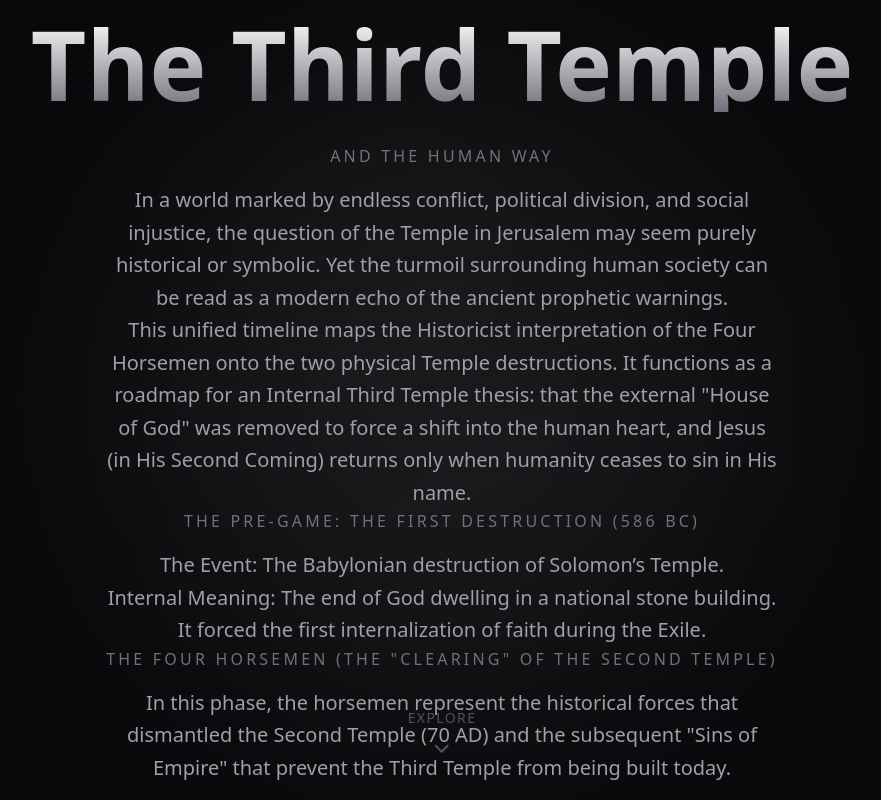
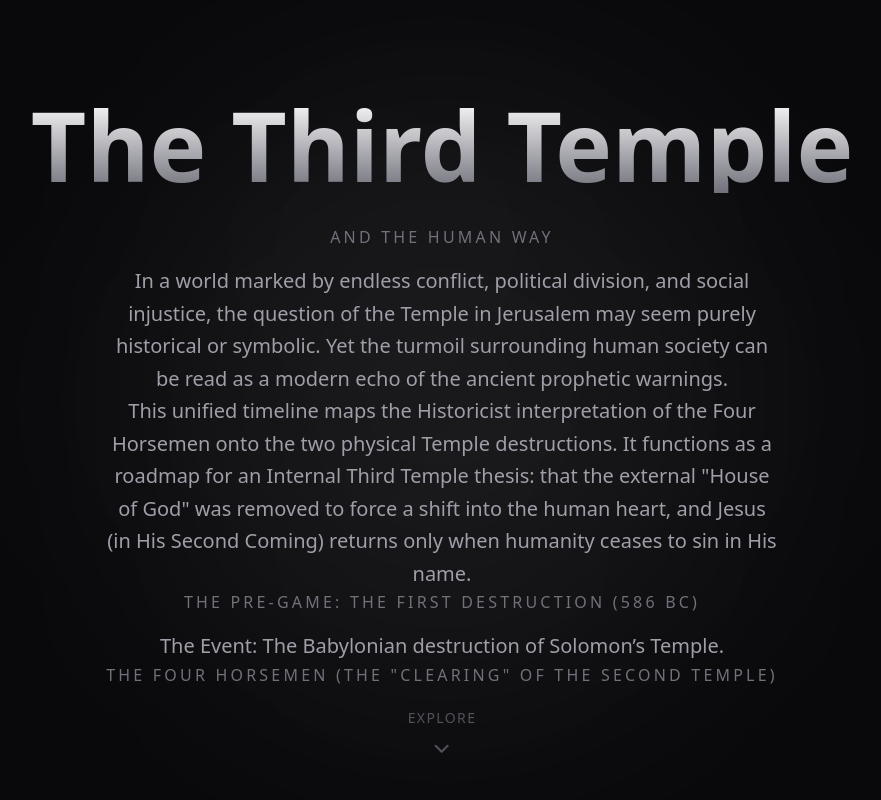
Before and after one commit to galen108/The-Human-Way, a Next.js app: page / in a window 1280 px wide. Shown: the top 800 px of the page, without its empty margins (198-1079 px from the left). Built offline with nearby package versions, Linux system fonts and the light colour scheme.

Commit message:
The-Human-Way, 3/18/2026 — Updae to content.ts and Hero.tsx

```diff
--- a/components/Hero.tsx
+++ b/components/Hero.tsx
@@ -66,14 +66,6 @@ export function Hero() {
               {CONTENT.hero.event}
           </motion.h2>
           <motion.p
-              initial={{ opacity: 0 }}
-              animate={{ opacity: 1 }}
-              transition={{ duration: 1, delay: 0.5 }}
-              className="text-lg md:text-xl text-zinc-400 max-w-2xl mx-auto leading-relaxed"
-          >
-              {CONTENT.hero.meaning}
-          </motion.p>
-          <motion.p
               initial={{ opacity: 0, y: 20 }}
               animate={{ opacity: 1, y: 0 }}
               transition={{ duration: 0.8 }}
@@ -81,14 +73,6 @@ export function Hero() {
           >
               {CONTENT.hero.clearing}
           </motion.p>
-          <motion.h2
-              initial={{ opacity: 0 }}
-              animate={{ opacity: 1 }}
-              transition={{ duration: 1, delay: 0.5 }}
-              className="text-lg md:text-xl text-zinc-400 max-w-2xl mx-auto leading-relaxed"
-          >
-              {CONTENT.hero.forces}
-          </motion.h2>
       </motion.div>
 
       <motion.div
--- a/data/content.ts
+++ b/data/content.ts
@@ -6,9 +6,7 @@ export const CONTENT = {
         thesis: "This unified timeline maps the Historicist interpretation of the Four Horsemen onto the two physical Temple destructions. It functions as a roadmap for an Internal Third Temple thesis: that the external \"House of God\" was removed to force a shift into the human heart, and Jesus (in His Second Coming) returns only when humanity ceases to sin in His name.",
         pregame: "The Pre-Game: The First Destruction (586 BC)",
         event: "The Event: The Babylonian destruction of Solomon’s Temple.",
-        meaning: "Internal Meaning: The end of God dwelling in a national stone building. It forced the first internalization of faith during the Exile.",
         clearing: "The Four Horsemen (The \"Clearing\" of the Second Temple)",
-        forces: "In this phase, the horsemen represent the historical forces that dismantled the Second Temple (70 AD) and the subsequent \"Sins of Empire\" that prevent the Third Temple from being built today."
     },
     horsemen: [
     {
```
